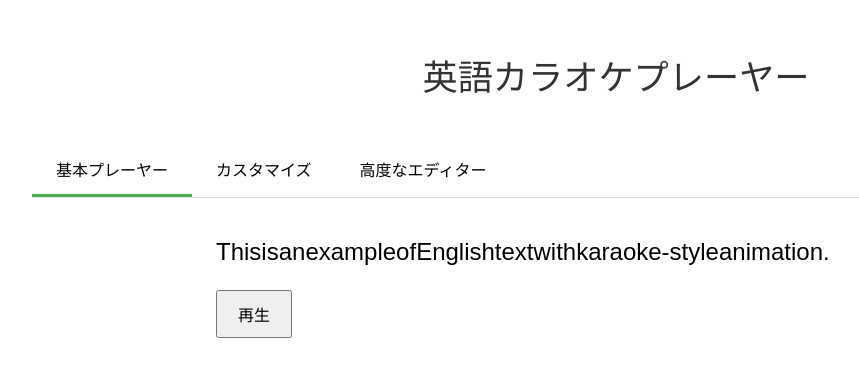
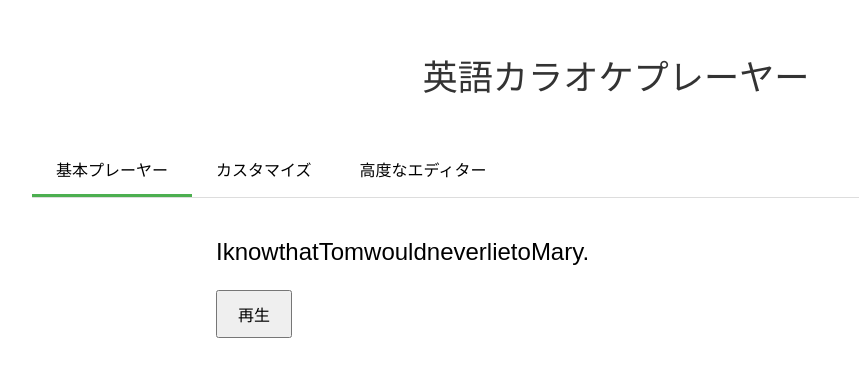
Before and after one commit to erutobusiness/english-karaoke-player, a React (Vite) app: page / in a window 1280 px wide. Shown: the part 180-556 px from the top of the page, without its empty margins (24-883 px from the left). Built offline with nearby package versions, Linux system fonts and the light colour scheme.

Commit message:
Update EnglishKaraokePlayer.jsx to use the Tom and Mary example

```diff
--- a/src/components/EnglishKaraokePlayer.jsx
+++ b/src/components/EnglishKaraokePlayer.jsx
@@ -2,20 +2,19 @@ import React, { useState, useRef, useEffect } from 'react';
 
 // 英文と各単語のタイミング情報を定義
 const sampleText = {
-  text: "This is an example of English text with karaoke-style animation.",
+  text: "I know that Tom would never lie to Mary.",
   words: [
-    { word: "This", start: 0, duration: 0.5 },
-    { word: "is", start: 0.5, duration: 0.3 },
-    { word: "an", start: 0.8, duration: 0.3 },
-    { word: "example", start: 1.1, duration: 0.7 },
-    { word: "of", start: 1.8, duration: 0.3 },
-    { word: "English", start: 2.1, duration: 0.6 },
-    { word: "text", start: 2.7, duration: 0.5 },
-    { word: "with", start: 3.2, duration: 0.4 },
-    { word: "karaoke-style", start: 3.6, duration: 1.2 },
-    { word: "animation.", start: 4.8, duration: 1.0 }
+    { word: "I", start: 0, duration: 0.2 },
+    { word: "know", start: 0.2, duration: 0.4 },
+    { word: "that", start: 0.6, duration: 0.3 },
+    { word: "Tom", start: 0.9, duration: 0.4 },
+    { word: "would", start: 1.3, duration: 0.4 },
+    { word: "never", start: 1.7, duration: 0.5 },
+    { word: "lie", start: 2.2, duration: 0.4 },
+    { word: "to", start: 2.6, duration: 0.2 },
+    { word: "Mary.", start: 2.8, duration: 0.5 }
   ],
-  audioUrl: "/sample-audio.mp3" // オーディオファイルのパス
+  audioUrl: "https://audio.tatoeba.org/sentences/eng/7170951.mp3" // オーディオファイルのパス
 };
 
 const EnglishKaraokePlayer = () => {
```
